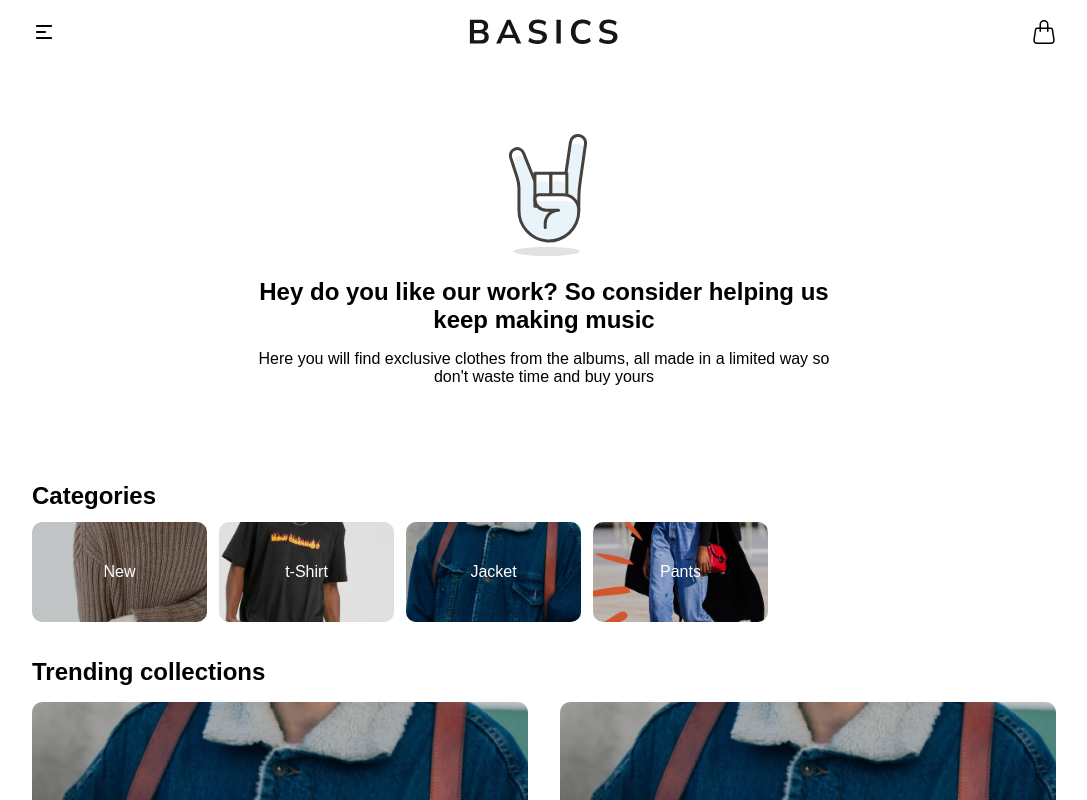
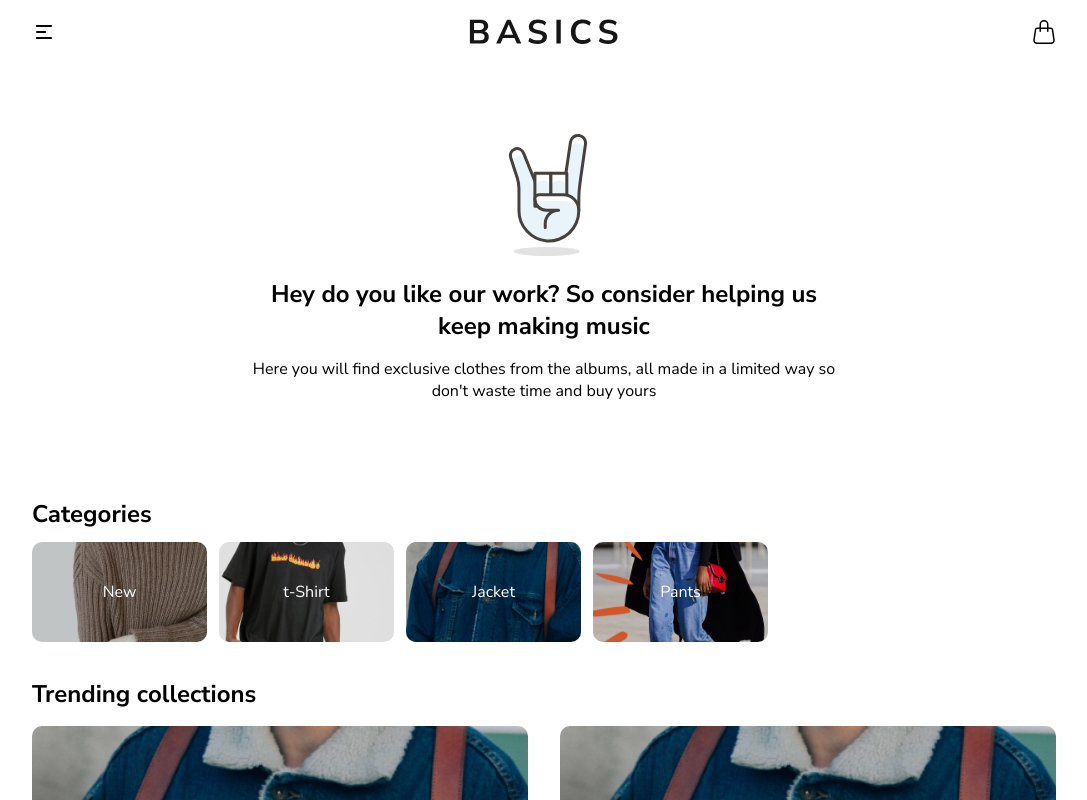
Before and after one commit to LuizSouz404/Basic-ecommerce, a Next.js app: page / in a window 1280 px wide. Shown: the top 800 px of the page, without its empty margins (96-1183 px from the left). Built offline with nearby package versions, Linux system fonts and the light colour scheme; no server answers.

Commit message:
feat: create myDocument to preset head tag and update font-family

```diff
--- /dev/null
+++ b/src/pages/_document.tsx
@@ -0,0 +1,20 @@
+import Document, { Head, Html, Main, NextScript } from "next/document";
+
+export default class MyDocument extends Document {
+  render() {
+    return (
+      <Html>
+        <Head>
+          <link rel="preconnect" href="https://fonts.googleapis.com" />
+          <link rel="preconnect" href="https://fonts.gstatic.com" crossOrigin="true" />
+          <link href="https://fonts.googleapis.com/css2?family=Nunito+Sans:wght@300;400;600;700;800;900&family=Roboto&display=swap" rel="stylesheet"/>
+          <link rel="shortcut icon" href="/logo.svg" type="image/svg" />
+        </Head>
+        <body>
+          <Main />
+          <NextScript />
+        </body>
+      </Html>
+    )
+  }
+}
--- a/src/styles/globals.scss
+++ b/src/styles/globals.scss
@@ -30,7 +30,7 @@ body {
 }
 
 body, input, textarea, select, button {
-  font: 400 1rem "Poppins", sans-serif;
+  font: 400 1rem "Nunito sans", sans-serif;
 }
 
 div.mainContainer {
```
